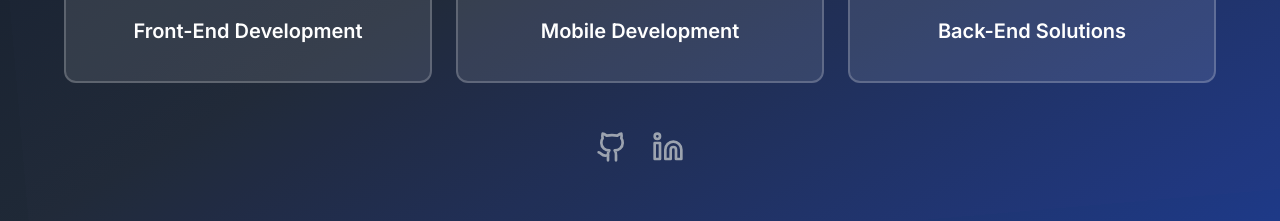
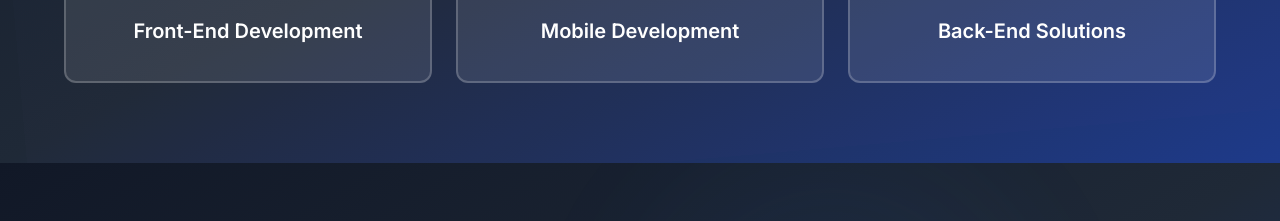
Before and after one commit to Cod-e-Codes/my-portfolio, a React (Vite) app: page / in a window 1280 px wide. Shown: the part 1385-1606 px from the top of the page. Built offline with nearby package versions, Linux system fonts and the light colour scheme; no server answers.

Commit message:
remove social links

```diff
--- a/src/components/About.tsx
+++ b/src/components/About.tsx
@@ -126,34 +126,6 @@ const About: React.FC = () => {
                     ))}
                 </div>
 
-                {/* Social Links */}
-                <motion.div
-                    initial={{ opacity: 0 }}
-                    animate={{ opacity: 1 }}
-                    transition={{ delay: 0.6 }}
-                    className="flex justify-center space-x-6 mt-12"
-                >
-                    <motion.a
-                        href="https://github.com/yourusername"
-                        target="_blank"
-                        rel="noopener noreferrer"
-                        whileHover={{ scale: 1.1 }}
-                        whileTap={{ scale: 0.9 }}
-                        className="text-gray-400 hover:text-white transition-colors"
-                    >
-                        <Github size={32} />
-                    </motion.a>
-                    <motion.a
-                        href="https://www.linkedin.com/in/yourusername"
-                        target="_blank"
-                        rel="noopener noreferrer"
-                        whileHover={{ scale: 1.1 }}
-                        whileTap={{ scale: 0.9 }}
-                        className="text-gray-400 hover:text-white transition-colors"
-                    >
-                        <Linkedin size={32} />
-                    </motion.a>
-                </motion.div>
             </div>
         </section>
     );
```
